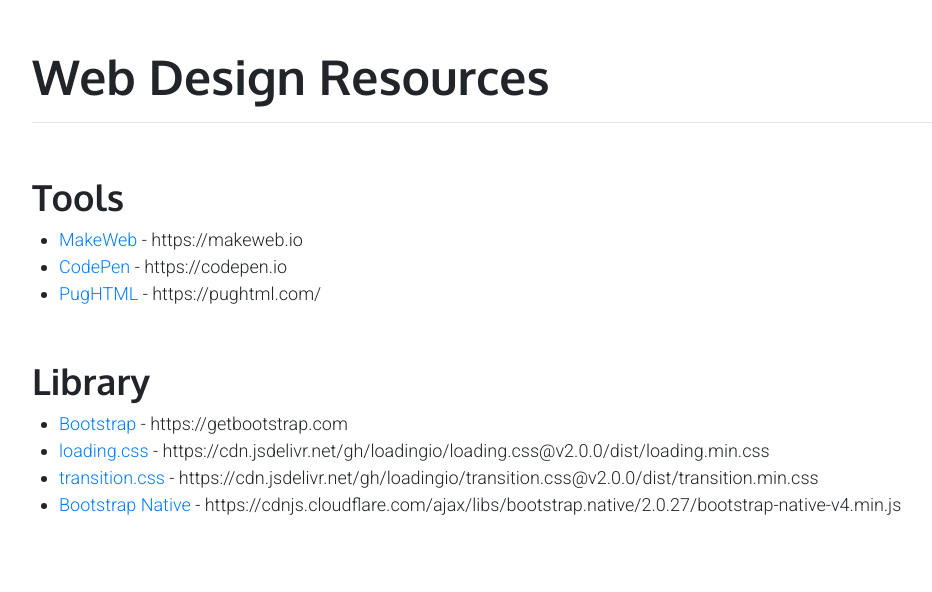
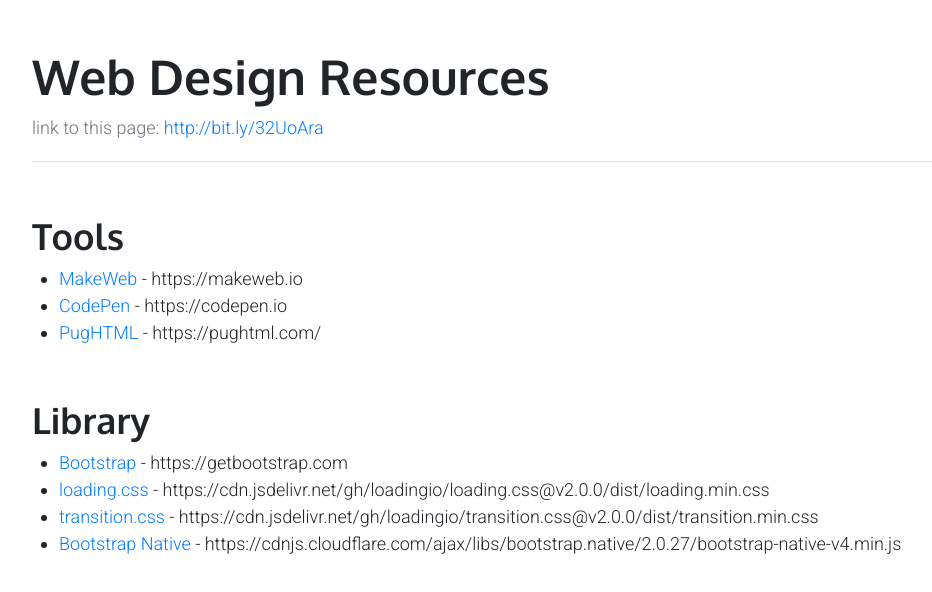
Before and after one commit to zbryikt/web-design, a plain HTML site: page index.html in a window 1280 px wide. Shown: the whole page, without its empty margins (120-1052 px from the left). Drawn offline with nearby package versions, Linux system fonts and the light colour scheme; a web font is replaced by a local one.

Commit message:
regen for 8814b3f

```diff
--- a/index.html
+++ b/index.html
@@ -6,4 +6,4 @@
 dl {
   padding-left: 1.5em;
 }
-</style></head><body><div class="p-4 m-4 w-1024 rwd mx-auto typeset heading-contrast"><h1>Web Design Resources</h1><hr><h2>Tools</h2><ul><li><a href="https://makeweb.io">MakeWeb</a> - https://makeweb.io</li><li><a href="https://codepen.io">CodePen</a> - https://codepen.io</li><li><a href="https://pughtml.com/">PugHTML</a> - https://pughtml.com/</li></ul><h2>Library</h2><ul><li><a href="https://getbootstrap.com">Bootstrap</a> - https://getbootstrap.com</li><li><a href="https://github.com/loadingio/loading.css">loading.css</a> - https://cdn.jsdelivr.net/gh/loadingio/loading.css@v2.0.0/dist/loading.min.css</li><li><a href="https://github.com/loadingio/transition.css">transition.css</a> - https://cdn.jsdelivr.net/gh/loadingio/transition.css@v2.0.0/dist/transition.min.css</li><li><a href="https://github.com/thednp/bootstrap.native">Bootstrap Native</a> - https://cdnjs.cloudflare.com/ajax/libs/bootstrap.native/2.0.27/bootstrap-native-v4.min.js</li></ul></div><script type="text/javascript" src="https://cdnjs.cloudflare.com/ajax/libs/bootstrap.native/2.0.27/bootstrap-native-v4.min.js"></script><script type="text/javascript" src="assets/lib/ldui/ldui.min.js"></script><script type="text/javascript" src="js/index.js"></script></body></html>
+</style></head><body><div class="p-4 m-4 w-1024 rwd mx-auto typeset heading-contrast"><h1>Web Design Resources</h1><p class="text-muted">link to this page: <a href="http://bit.ly/32UoAra">http://bit.ly/32UoAra</a></p><hr><h2>Tools</h2><ul><li><a href="https://makeweb.io">MakeWeb</a> - https://makeweb.io</li><li><a href="https://codepen.io">CodePen</a> - https://codepen.io</li><li><a href="https://pughtml.com/">PugHTML</a> - https://pughtml.com/</li></ul><h2>Library</h2><ul><li><a href="https://getbootstrap.com">Bootstrap</a> - https://getbootstrap.com</li><li><a href="https://github.com/loadingio/loading.css">loading.css</a> - https://cdn.jsdelivr.net/gh/loadingio/loading.css@v2.0.0/dist/loading.min.css</li><li><a href="https://github.com/loadingio/transition.css">transition.css</a> - https://cdn.jsdelivr.net/gh/loadingio/transition.css@v2.0.0/dist/transition.min.css</li><li><a href="https://github.com/thednp/bootstrap.native">Bootstrap Native</a> - https://cdnjs.cloudflare.com/ajax/libs/bootstrap.native/2.0.27/bootstrap-native-v4.min.js</li></ul></div><script type="text/javascript" src="https://cdnjs.cloudflare.com/ajax/libs/bootstrap.native/2.0.27/bootstrap-native-v4.min.js"></script><script type="text/javascript" src="assets/lib/ldui/ldui.min.js"></script><script type="text/javascript" src="js/index.js"></script></body></html>
```
